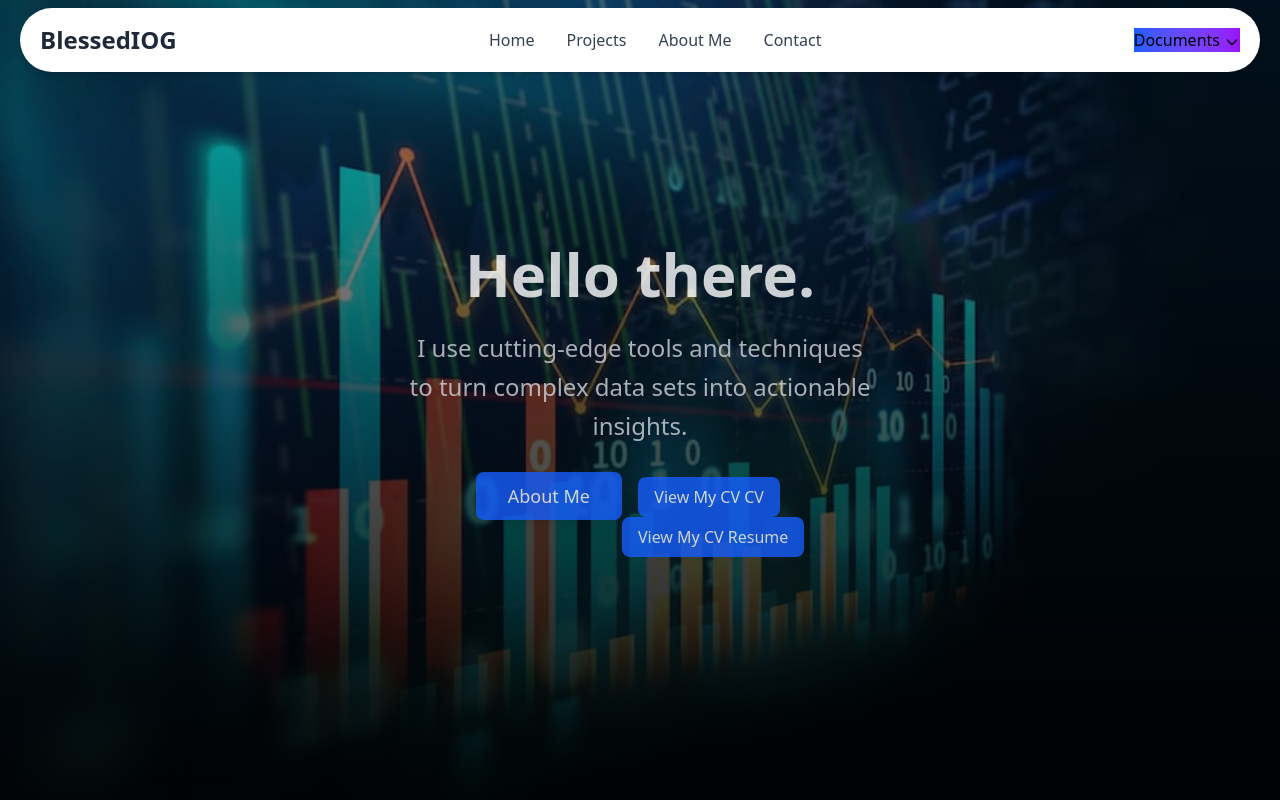
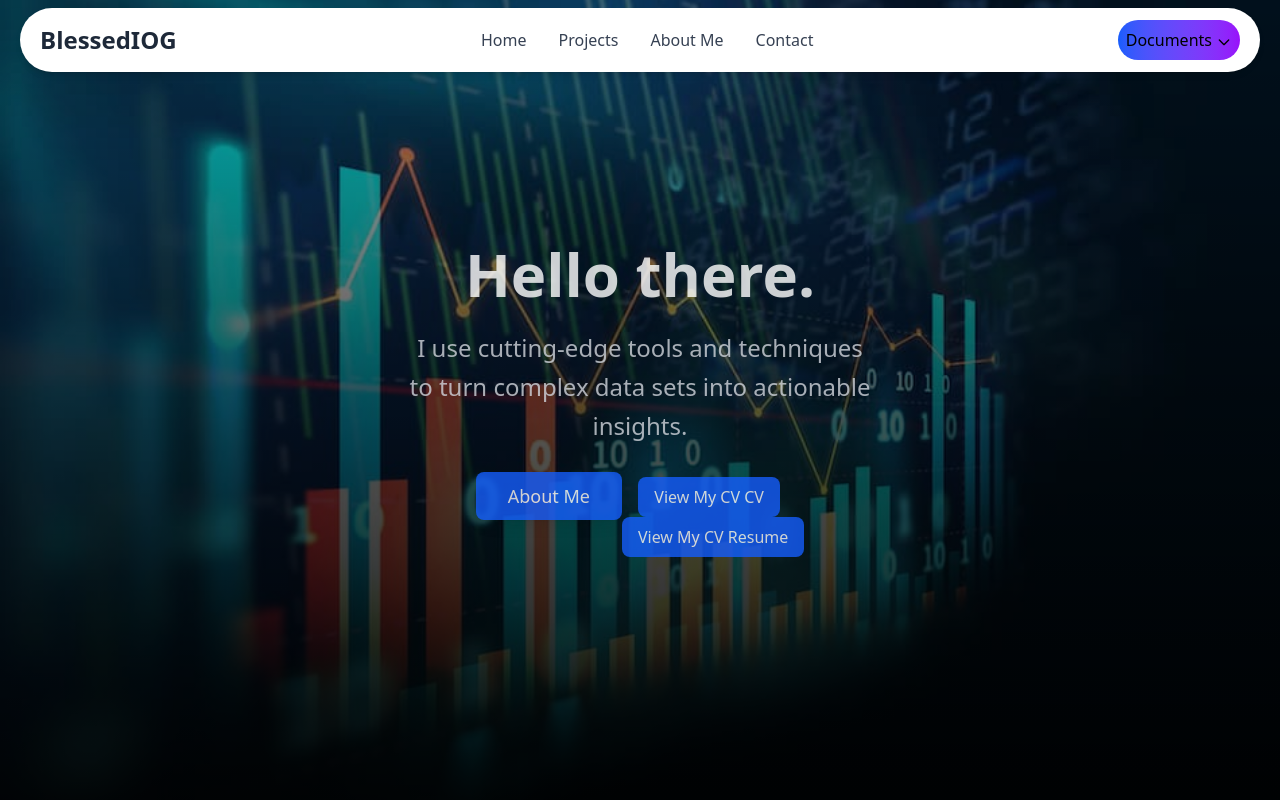
Before and after one commit to Oluwasegun122/blessediog, a Next.js app: page / in a window 1280 px wide. Shown: the top 800 px of the page. Built offline with nearby package versions, Linux system fonts and the light colour scheme.

Commit message:
first commit

```diff
--- a/app/components/DocumentModal.tsx
+++ b/app/components/DocumentModal.tsx
@@ -55,7 +55,7 @@ export default function DocumentModal({
         >
           {triggerType === "dropdown" ? (
             <>
-              <button className={`${getButtonClass()} bg-gradient-to-r from-blue-600 to-purple-600`}>
+              <button className={`${getButtonClass()} bg-gradient-to-r p-2 from-blue-600 to-purple-600 rounded-full`}>
                 {buttonText}
                 <svg
                   xmlns="http://www.w3.org/2000/svg"
```
